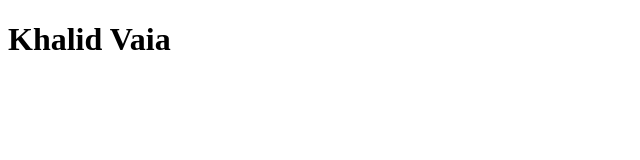
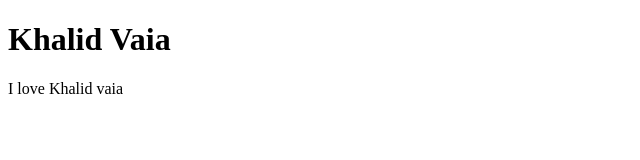
Before and after one commit to khaid75/Second-Website, a plain HTML site: page index.html in a window 1280 px wide. Shown: the whole page, without its empty margins (0-640 px from the left). Drawn offline with Linux system fonts and the light colour scheme.

Commit message:
Update index.html

```diff
--- a/index.html
+++ b/index.html
@@ -7,5 +7,6 @@
 </head>
 <body>
     <h1>Khalid Vaia</h1>
+    <p>I love Khalid vaia </p>
 </body>
 </html>
```
